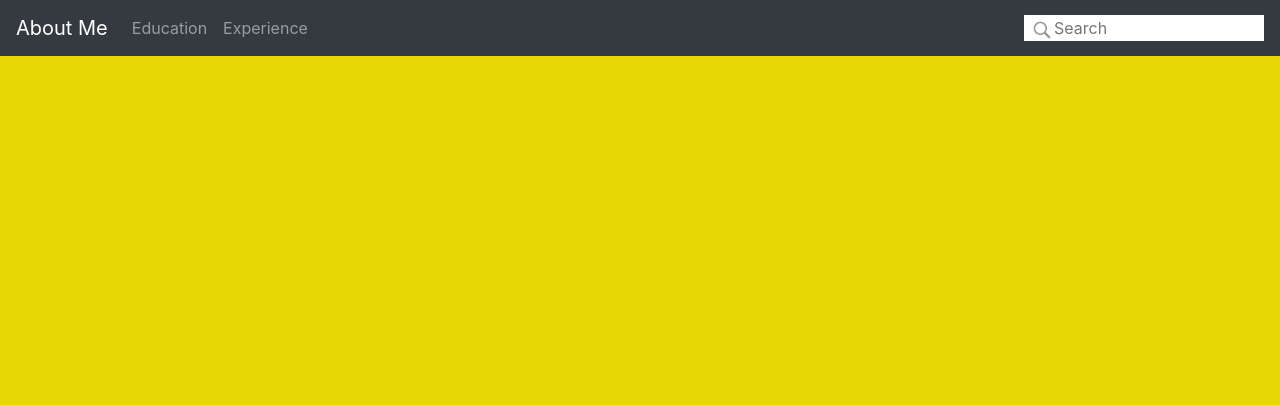
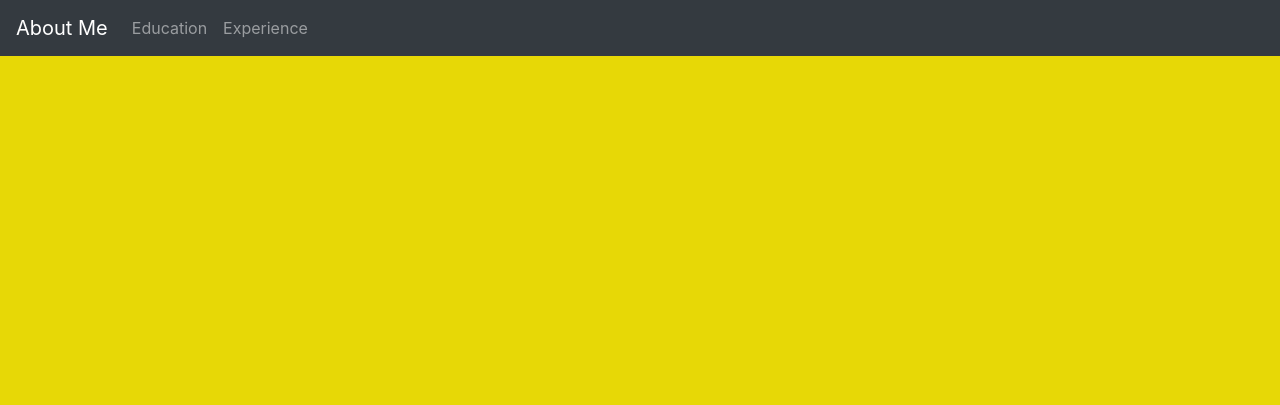
Before and after one commit to DhairyaSurana/Personal_Website, a Flask app: page / in a window 1280 px wide. Shown: the top 405 px of the page. Run offline with Flask 2, Linux system fonts and the light colour scheme; some libraries are stand-ins or nearby versions.

Commit message:
Removed search bar

```diff
--- a/templates/home.html
+++ b/templates/home.html
@@ -3,19 +3,10 @@
 {% block unique_stylesheet_dependencies %}
 
     <link rel="stylesheet" href="/static/css/home.css"> </script>
+    <script type='text/javascript' src="/static/javascript/home.js"> </script>
 
 {% endblock %}
 
-{% block additional_navbar_content %}
-
-    <!-- Search bar -->
-    <div class="fake-input">
-        <img src="{{url_for('static', filename='images/searchicon.png')}}" width=25 />  <!-- Search Icon -->
-        <input type="text"  id="entry" placeholder="Search" title="Type in a name">
-    </div>
-
-
-{% endblock %}
 
 {% block additional_pages %}
 
```
Also changed, not shown: 1 other file.
